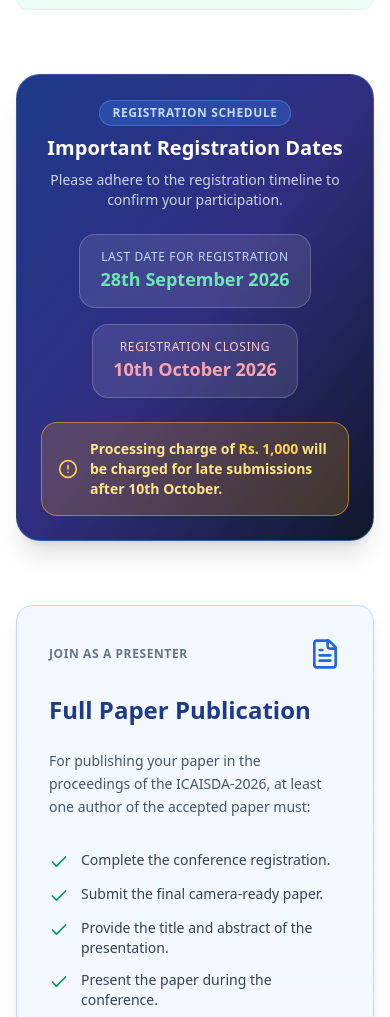
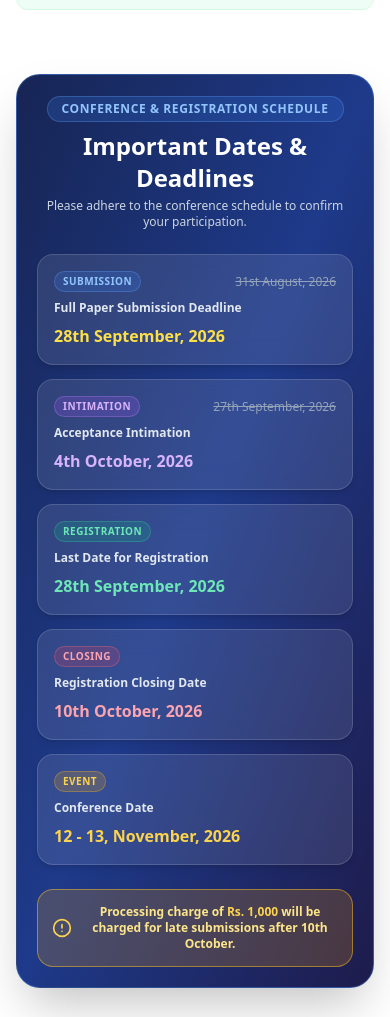
Before and after one commit to vikneshh-rs/icaisda26, a React (Vite) app in the folder CSE-Conference-main/: page /#/registration in a window 390 px wide. Shown: the part 372-1389 px from the top of the page. Built offline with nearby package versions, Linux system fonts and the light colour scheme; no server answers; sample sign-in values are in the browser's storage.

Commit message:
Enhance mobile responsive schedule visibility across Registration, Homepage, and Timeline

```diff
--- a/CSE-Conference-main/src/Components/Home/Speakers.jsx
+++ b/CSE-Conference-main/src/Components/Home/Speakers.jsx
@@ -179,8 +179,9 @@ const Speakers = () => {
             <div className="w-16 h-1 bg-yellow-400 rounded-full mt-2 mx-auto"></div>
           </div>
 
-          <div className="w-full overflow-x-auto">
-            <table className="text-sm md:text-base border-separate border-spacing-2.5 text-white w-full min-w-[500px]">
+          {/* Desktop Table View */}
+          <div className="hidden sm:block w-full">
+            <table className="text-sm md:text-base border-separate border-spacing-2.5 text-white w-full">
               <tbody>
                 {[
                   {
@@ -227,8 +228,51 @@ const Speakers = () => {
             </table>
           </div>
 
+          {/* Mobile Card List View - 100% visible on small screens */}
+          <div className="block sm:hidden w-full space-y-2.5 text-left">
+            {[
+              {
+                label: "Full Paper Submission Deadline",
+                oldDate: "31st August, 2026",
+                newDate: "28th September, 2026",
+              },
+              {
+                label: "Acceptance Intimation",
+                oldDate: "27th September, 2026",
+                newDate: "4th October, 2026",
+              },
+              {
+                label: "Last Date for Registration",
+                newDate: "28th September, 2026",
+              },
+              {
+                label: "Registration Closing Date",
+                newDate: "10th October, 2026",
+              },
+              {
+                label: "Conference Date",
+                newDate: "12 - 13, November, 2026",
+              },
+            ].map((row, index) => (
+              <div
+                key={index}
+                className="bg-blue-800/60 border border-blue-400/40 rounded-xl p-3.5 flex flex-col gap-1 shadow"
+              >
+                <span className="text-xs font-semibold text-slate-200">{row.label}</span>
+                <div className="flex items-center gap-2">
+                  {row.oldDate && (
+                    <span className="line-through text-blue-300/60 text-xs">
+                      {row.oldDate}
+                    </span>
+                  )}
+                  <span className="text-yellow-300 font-bold text-sm sm:text-base">{row.newDate}</span>
+                </div>
+              </div>
+            ))}
+          </div>
+
           {/* Late Submission Notice */}
-          <div className="w-full bg-amber-400/20 border border-yellow-300/60 rounded-xl p-3.5 md:p-4 text-yellow-200 text-sm md:text-base font-semibold flex items-center justify-center gap-2 shadow-inner">
+          <div className="w-full bg-amber-400/20 border border-yellow-300/60 rounded-xl p-3.5 md:p-4 text-yellow-200 text-xs md:text-base font-semibold flex items-center justify-center gap-2 shadow-inner text-center">
             <span className="text-xl shrink-0">⚠️</span>
             <span>Processing charge of <strong className="text-yellow-300 font-bold">Rs. 1,000</strong> will be charged for late submissions after 10th October.</span>
           </div>
--- a/CSE-Conference-main/src/Pages/Registration.jsx
+++ b/CSE-Conference-main/src/Pages/Registration.jsx
@@ -127,29 +127,78 @@ const Registration = () => {
           </style>
         </div>
 
-        {/* REGISTRATION DEADLINES & LATE FEE BANNER */}
-        <div className="bg-gradient-to-br from-blue-900 via-indigo-900 to-slate-900 text-white rounded-3xl p-6 md:p-8 shadow-xl border border-blue-400/30 flex flex-col lg:flex-row items-center justify-between gap-6">
-          <div className="space-y-2 text-center lg:text-left">
-            <span className="inline-flex items-center gap-1.5 bg-blue-500/30 border border-blue-400/40 text-blue-200 text-xs uppercase px-3 py-1 rounded-full font-bold tracking-wider">
-              Registration Schedule
+        {/* FULL CONFERENCE & REGISTRATION SCHEDULE */}
+        <div className="bg-gradient-to-br from-blue-950 via-blue-900 to-indigo-950 text-white rounded-3xl p-5 sm:p-6 md:p-8 shadow-2xl border border-blue-400/30">
+          <div className="text-center mb-6">
+            <span className="inline-flex items-center gap-1.5 bg-blue-500/20 border border-blue-400/30 text-blue-300 text-xs uppercase px-3.5 py-1 rounded-full font-bold tracking-wider">
+              Conference &amp; Registration Schedule
             </span>
-            <h3 className="text-xl md:text-2xl font-black text-white">Important Registration Dates</h3>
-            <p className="text-slate-300 text-sm">Please adhere to the registration timeline to confirm your participation.</p>
+            <h3 className="text-2xl sm:text-3xl font-extrabold text-white mt-2">Important Dates &amp; Deadlines</h3>
+            <p className="text-slate-300 text-xs sm:text-sm mt-1">Please adhere to the conference schedule to confirm your participation.</p>
           </div>
 
-          <div className="flex flex-wrap items-center justify-center gap-4">
-            <div className="bg-white/10 backdrop-blur-md border border-white/20 px-5 py-3.5 rounded-2xl text-center">
-              <span className="text-xs text-blue-200 block font-medium uppercase tracking-wider">Last Date for Registration</span>
-              <span className="text-lg md:text-xl font-black text-emerald-300">28th September 2026</span>
-            </div>
-
-            <div className="bg-white/10 backdrop-blur-md border border-white/20 px-5 py-3.5 rounded-2xl text-center">
-              <span className="text-xs text-rose-200 block font-medium uppercase tracking-wider">Registration Closing</span>
-              <span className="text-lg md:text-xl font-black text-rose-300">10th October 2026</span>
-            </div>
+          {/* Schedule Grid - 100% visible on Mobile & Desktop */}
+          <div className="grid grid-cols-1 sm:grid-cols-2 lg:grid-cols-3 gap-3.5 sm:gap-4 mb-6">
+            {[
+              {
+                label: "Full Paper Submission Deadline",
+                oldDate: "31st August, 2026",
+                newDate: "28th September, 2026",
+                badge: "SUBMISSION",
+                badgeColor: "bg-blue-500/20 text-blue-300 border-blue-400/30",
+                dateColor: "text-yellow-300",
+              },
+              {
+                label: "Acceptance Intimation",
+                oldDate: "27th September, 2026",
+                newDate: "4th October, 2026",
+                badge: "INTIMATION",
+                badgeColor: "bg-purple-500/20 text-purple-300 border-purple-400/30",
+                dateColor: "text-purple-300",
+              },
+              {
+                label: "Last Date for Registration",
+                newDate: "28th September, 2026",
+                badge: "REGISTRATION",
+                badgeColor: "bg-emerald-500/20 text-emerald-300 border-emerald-400/30",
+                dateColor: "text-emerald-300",
+              },
+              {
+                label: "Registration Closing Date",
+                newDate: "10th October, 2026",
+                badge: "CLOSING",
+                badgeColor: "bg-rose-500/20 text-rose-300 border-rose-400/30",
+                dateColor: "text-rose-300",
+              },
+              {
+                label: "Conference Date",
+                newDate: "12 - 13, November, 2026",
+                badge: "EVENT",
+                badgeColor: "bg-amber-500/20 text-amber-300 border-amber-400/30",
+                dateColor: "text-amber-300",
+              },
+            ].map((item, idx) => (
+              <div
+                key={idx}
+                className="bg-white/10 backdrop-blur-md border border-white/15 rounded-2xl p-4 flex flex-col justify-between hover:bg-white/15 transition-all shadow-md"
+              >
+                <div className="flex items-center justify-between gap-2 mb-2">
+                  <span className={`text-[10px] font-extrabold uppercase px-2 py-0.5 rounded-full border tracking-wider ${item.badgeColor}`}>
+                    {item.badge}
+                  </span>
+                  {item.oldDate && (
+                    <span className="line-through text-slate-400 text-xs font-medium">
+                      {item.oldDate}
+                    </span>
+                  )}
+                </div>
+                <h4 className="text-xs sm:text-sm font-semibold text-slate-200 mb-2">{item.label}</h4>
+                <p className={`text-base sm:text-lg font-black ${item.dateColor}`}>{item.newDate}</p>
+              </div>
+            ))}
           </div>
 
-          <div className="w-full lg:w-auto bg-amber-500/20 border border-amber-400/50 p-4 rounded-2xl text-amber-200 text-sm font-semibold flex items-center justify-center gap-3">
+          <div className="w-full bg-amber-500/20 border border-amber-400/50 p-3.5 sm:p-4 rounded-2xl text-amber-200 text-xs sm:text-sm font-semibold flex items-center justify-center gap-2.5 text-center">
             <AlertCircle className="w-5 h-5 text-amber-300 shrink-0" />
             <span>Processing charge of <strong className="text-amber-300 font-bold">Rs. 1,000</strong> will be charged for late submissions after 10th October.</span>
           </div>
--- a/CSE-Conference-main/src/Pages/Timeline.jsx
+++ b/CSE-Conference-main/src/Pages/Timeline.jsx
@@ -38,7 +38,9 @@ const Timeline = () => {
           Important Dates
         </h1>
 
-        <table className="text-lg border-separate border-spacing-3 text-white w-full">
+        {/* Desktop Table View */}
+        <div className="hidden sm:block w-full">
+          <table className="text-base md:text-lg border-separate border-spacing-2.5 text-white w-full">
             <tbody>
               {[
                 {
@@ -68,20 +70,64 @@ const Timeline = () => {
                   <th className="font-medium px-4 py-3 text-left border border-gray-400 rounded-lg drop-shadow-lg w-1/2">{row.label}</th>
                   <th className="font-medium px-4 py-3 text-left border border-gray-400 rounded-lg drop-shadow-lg w-1/2">
                     {row.oldDate && (
-                    <span className="line-through text-gray-400 mr-3">
+                      <span className="line-through text-gray-400 mr-3 text-sm">
                         {row.oldDate}
                       </span>
                     )}
-                  <span>{row.newDate}</span>
+                    <span className="text-yellow-300 font-bold">{row.newDate}</span>
                   </th>
                 </tr>
               ))}
             </tbody>
           </table>
+        </div>
+
+        {/* Mobile Card List View - 100% visible on small screens */}
+        <div className="block sm:hidden w-full space-y-2.5 text-left">
+          {[
+            {
+              label: "Full Paper Submission Deadline",
+              oldDate: "31st August, 2026",
+              newDate: "28th September, 2026",
+            },
+            {
+              label: "Acceptance Intimation",
+              oldDate: "27th September, 2026",
+              newDate: "4th October, 2026",
+            },
+            {
+              label: "Last Date for Registration",
+              newDate: "28th September, 2026",
+            },
+            {
+              label: "Registration Closing Date",
+              newDate: "10th October, 2026",
+            },
+            {
+              label: "Conference Date",
+              newDate: "12 - 13, November, 2026",
+            },
+          ].map((row, index) => (
+            <div
+              key={index}
+              className="bg-black/60 border border-gray-500/50 rounded-xl p-3.5 flex flex-col gap-1 shadow"
+            >
+              <span className="text-xs font-semibold text-gray-300">{row.label}</span>
+              <div className="flex items-center gap-2">
+                {row.oldDate && (
+                  <span className="line-through text-gray-400 text-xs">
+                    {row.oldDate}
+                  </span>
+                )}
+                <span className="text-yellow-300 font-bold text-sm sm:text-base">{row.newDate}</span>
+              </div>
+            </div>
+          ))}
+        </div>
 
         {/* Late Submission Notice */}
-        <div className="w-full bg-amber-500/20 border border-amber-400/60 rounded-xl p-4 text-amber-200 text-sm md:text-base font-semibold flex items-center justify-center gap-2">
-          <span className="text-xl">⚠️</span>
+        <div className="w-full bg-amber-500/20 border border-amber-400/60 rounded-xl p-3.5 md:p-4 text-amber-200 text-xs sm:text-sm md:text-base font-semibold flex items-center justify-center gap-2 text-center">
+          <span className="text-xl shrink-0">⚠️</span>
           <span>Processing charge of <strong className="text-amber-300 font-bold">Rs. 1,000</strong> will be charged for late submissions after 10th October.</span>
         </div>
       </div>
```
Lines whose indentation alone changed are shown as unchanged.
